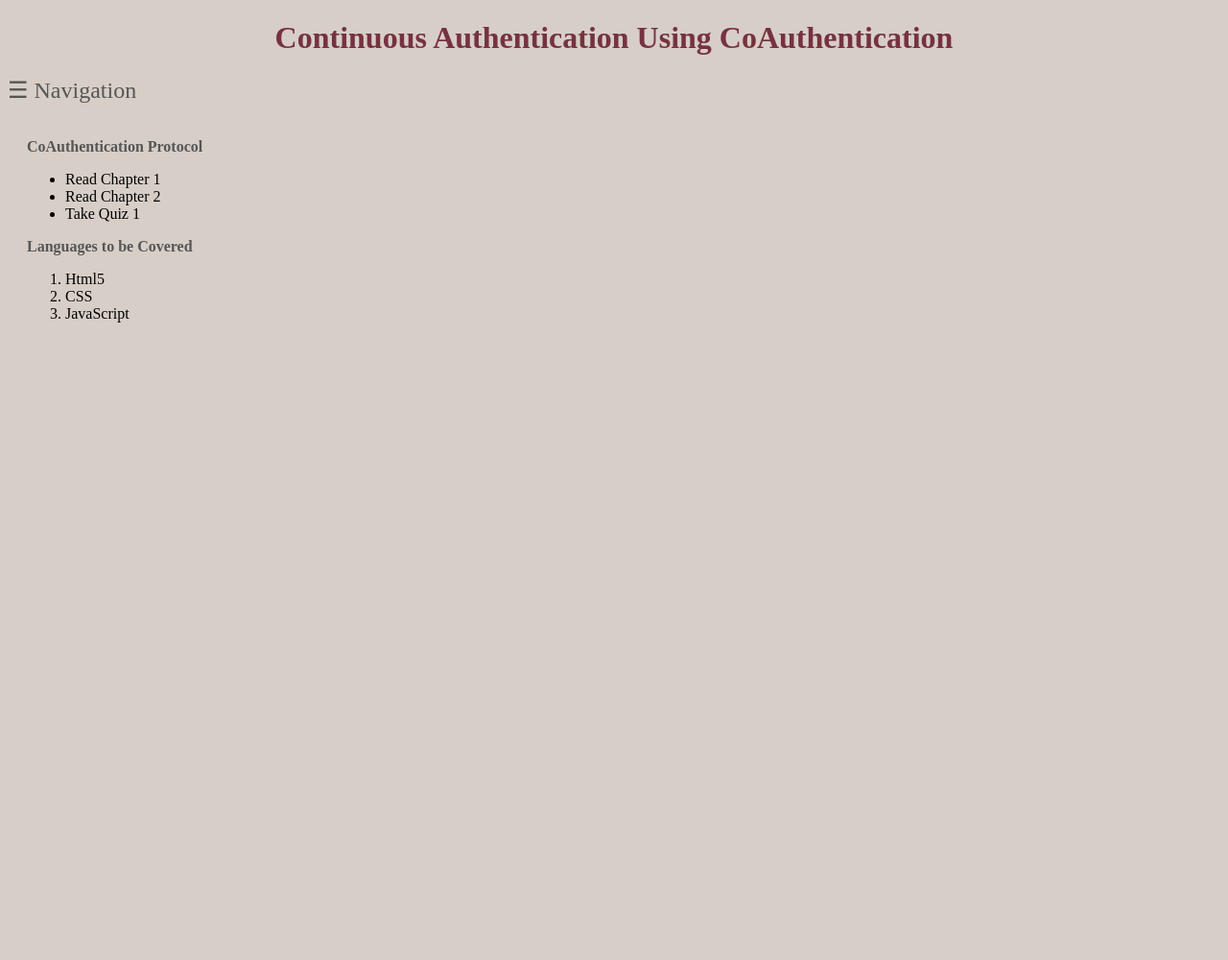
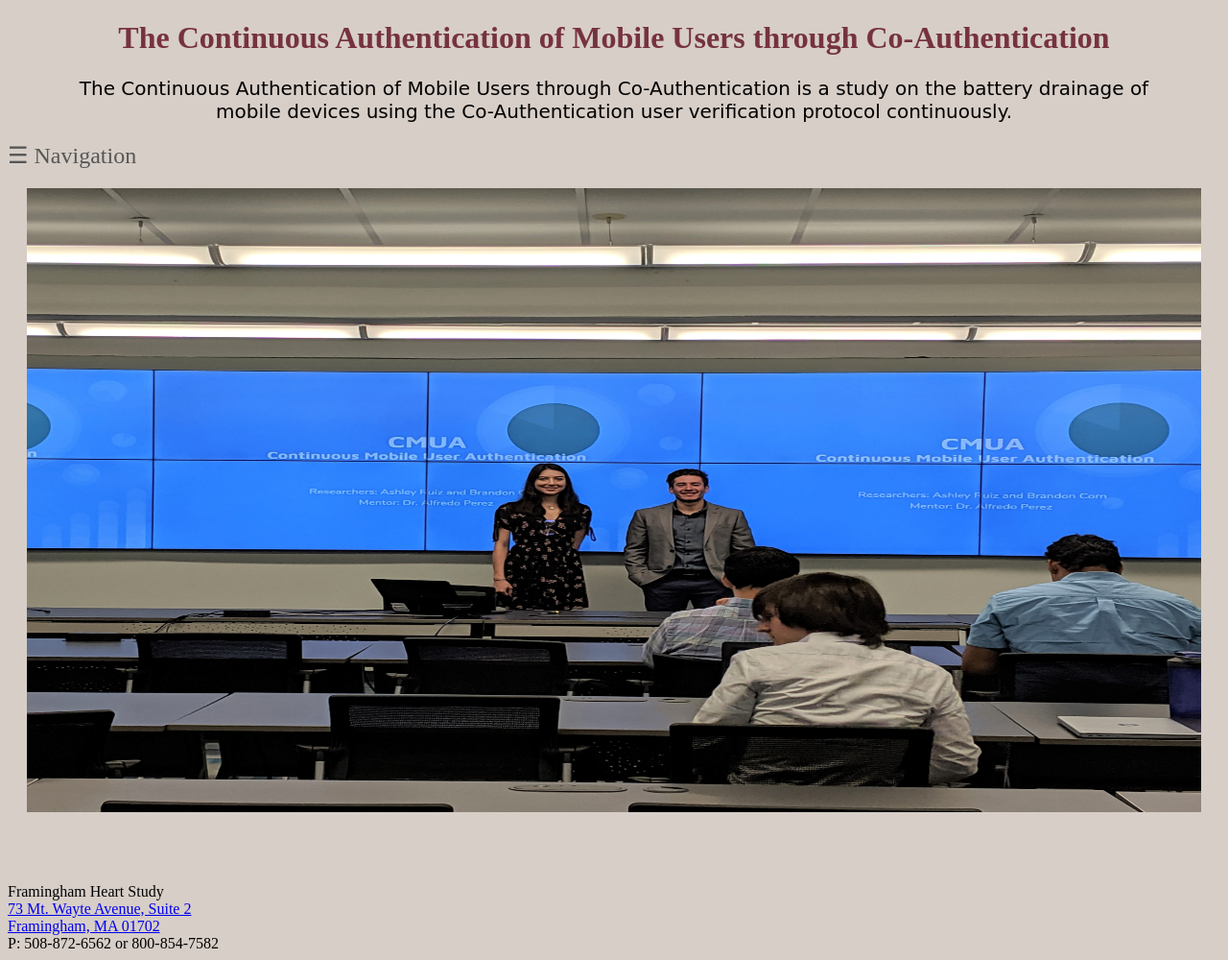
Before and after one commit to BrandonCorn/Project, a PHP site: page / in a window 1280 px wide. Shown: the whole page at 96% size. Before the commit the page ends 336 px from the top, so only its background shows below. Run offline with PHP 8.4, Linux system fonts and the light colour scheme.

Commit message:
Experimenting with home page format

```diff
--- a/abstract.html
+++ b/abstract.html
@@ -30,7 +30,7 @@
 			</div>
 			<div class = "Reference">
 				<a>
-					Funder Acknowledgment: This research has been supported by the National Science Foundation/Department of Defense under grant No. 1560214. An REU Site on Security for Mobile Sensing. We want to extend our thanks to Dr. Alfredo Perez, Dr. Yesem Peker, Dr. Cagri Cetin, Dr. Jay Ligatti, and all the CSU staff for their mentorship and assistance with our research.
+				 We want to extend our thanks to Dr. Alfredo Perez, Dr. Yesem Peker, Dr. Cagri Cetin, Dr. Jay Ligatti, and all the CSU staff for their mentorship and assistance with our research.
 				</a><br><br>
 				<a>
 					Faculty Advisory/Mentor: Dr. Alfredo Perez, perez_alfredo@columbusstate.edu
--- a/index.html
+++ b/index.html
@@ -1,16 +1,20 @@
 <!DOCTYPE html>
 <html lang = "en">
 <head>
-	<title> Continuous Authentication CoAuthentication </title>
+	<title> home</title>
 	<link rel = "stylesheet" href = "style.css">
 	<meta charset = "utf-8">
 	<meta name = "viewport" content = "width = device-width;, initial-scale = 1;">
 	<script type = "text/javascript" src = "ProjectJavaScript.js"> </script>
 </head>
 <body>
-	<header>
-		<h1 id = "IndexHeader1"> Continuous Authentication Using CoAuthentication </h1>
+<div>
+	<header class = "IndexHeader1">
+		<h1 > The Continuous Authentication of Mobile Users through Co-Authentication </h1>
+		<a> The Continuous Authentication of Mobile Users through Co-Authentication is a study on the battery drainage
+			of mobile devices using the Co-Authentication user verification protocol continuously. </a>
 	</header>
+</div>
 	<div id = "SideNav" class = "mySideNav">
 			<a href = "javascript:void(0);" class = "closebutton" onclick = "closeNav()"> &times; </a>
 			<a href = "index.html" > Home </a>
@@ -20,27 +24,26 @@
 			<a href = "conclusions.html" > Conclusions and Future Research </a>
 			<a href = "references.html"> References </a>
 	</div>
-	<span id = "SideNavSpan" onclick = "openNav()">&#9776; Navigation </span>
-</body>
+			<span id = "SideNavSpan" onclick = "openNav()"> &#9776; Navigation </span>
 <div id = "Main">
 	<main>
-		<p> <b> CoAuthentication Protocol </b> </p>
-		<ul>
-			<li> Read Chapter 1</li>
-			<li> Read Chapter 2 </li>
-			<li> Take Quiz 1 </li>
-		</ul>
+		<div class "TeamPhotoContainer" style = "max-width: 1920px;">
+			<div style = "max-width: 1920px; ">
+			  <img id = "TeamPhoto" src = "Pictures/reu_team_photo.jpg" alt = "Team Photo">
+		  </div>
+			<div class="Space-Container" style="padding-left: 25%;padding-top:50px"> </div>
+		</div>
+	<div>
 
-	<div>
-	<p> <b> Languages to be Covered </b> </p>
-		<ol>
-			<li> Html5 </li>
-			<li> CSS </li>
-			<li> JavaScript </li>
-		</ol>
 	</div>
 	</main>
 </div>
 <footer>
+	<div class="w3-half w3-right-align" style="padding-right: 52px;">
+		Framingham Heart Study<br/>
+		<a href="https://goo.gl/maps/r8NbB48xUfv" target="_blank" class="w3-hover-red">73 Mt. Wayte Avenue, Suite 2<br />
+			Framingham, MA 01702</a><br />
+			P: 508-872-6562 or 800-854-7582</div>
 </footer>
+</body>
 </html>
--- a/style.css
+++ b/style.css
@@ -4,10 +4,19 @@ body {
 
 }
 
- #IndexHeader1 {
+ .IndexHeader1 h1, .IndexHeader1 a {
 	text-align: center;
 	margin-left: 50px;
 	margin-right: 50px;
+}
+
+.IndexHeader1 a {
+  font-size: 20px;
+  display: inline-block;
+  font-family: cursive;
+  margin-left: 60px;
+  margin-right: 60px;
+  margin-bottom: 20px;
 }
 
 .ResultTable th, .ResultTable td {
@@ -83,6 +92,38 @@ p{
 	float:left;
 }
 
+#TeamPhoto{
+  height: 650px;
+  width: 100%;
+}
+
+#Smartwatch {
+  height: 95%;
+  width: 95%;
+  box-sizing: border-box;
+  box-shadow: 2px 2px 8px Black;
+  margin-bottom: 40px;
+}
+
+.Reference {
+  padding-right: 30px;
+}
+
+.Abstract {
+  background-color: #ffff;
+  box-sizing: border-box;
+	box-shadow: 2px 2px 8px Black;
+  padding-left: 30px;
+  padding-top: 40px;
+  padding-bottom: 20px;
+  margin-bottom: 50px;
+}
+
+.Abstract a{
+  font-size: 18px;
+  padding-right: 100px;
+}
+
 table{
   border: 2px solid #C09F80;
 }
```
Also changed, not shown: other parts of style.css (+0 -31 lines), Pictures/SmartWatch.jpg (added), Pictures/csu_Logo.png (added), Pictures/nsf_logo.png (added), Pictures/reu_team_photo.jpg (added).
